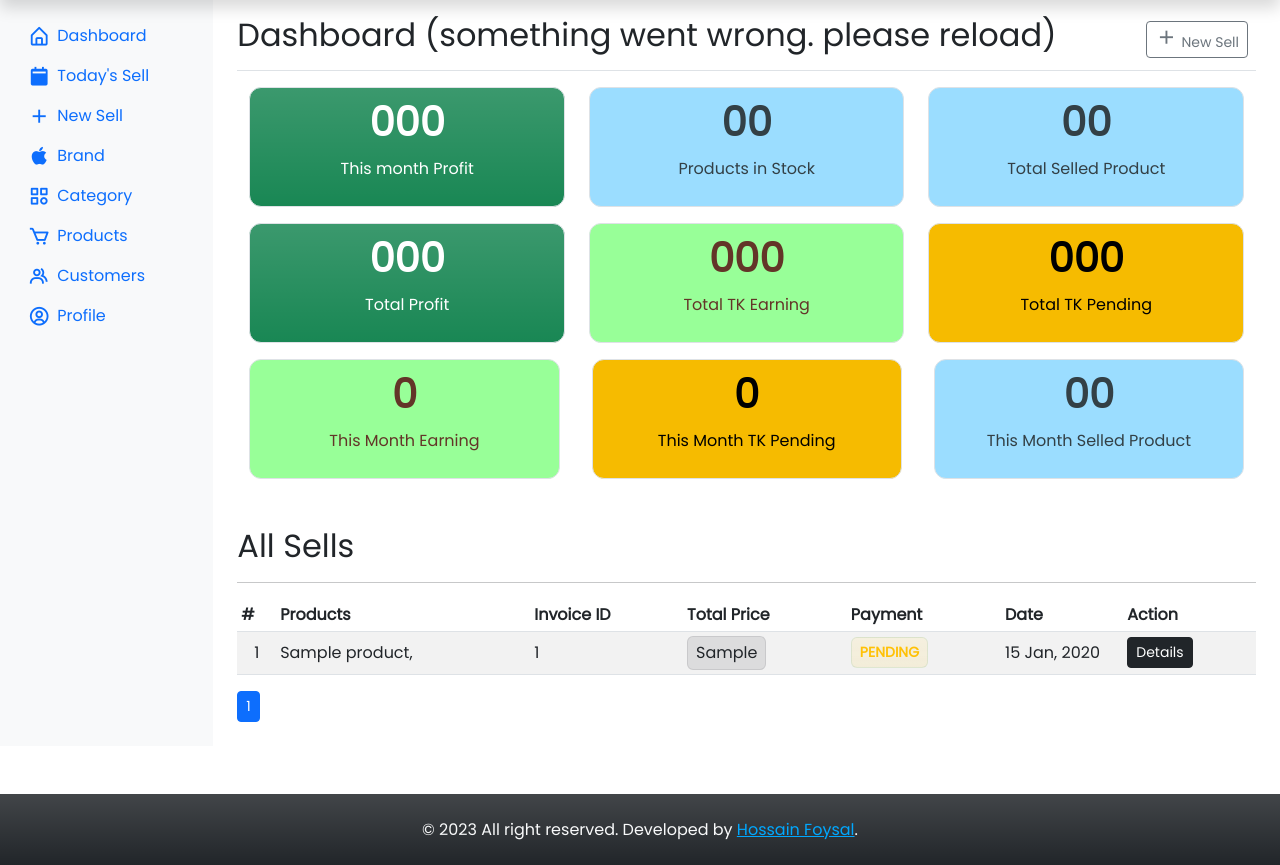
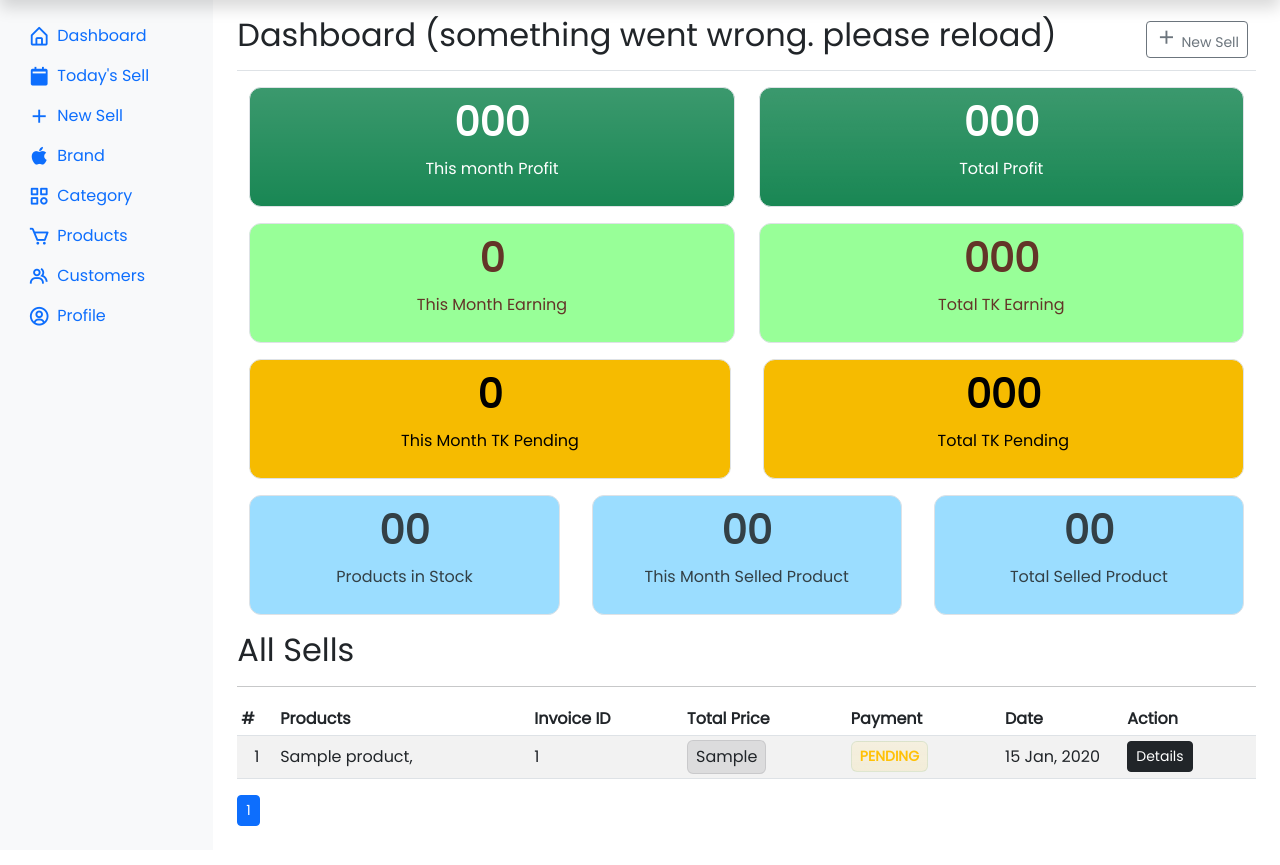
Before and after one commit to mr-teslaa/flaskyshop, a Flask app: page /dashboard/ in a window 1280 px wide. Shown: the part 40-905 px from the top of the page. Run offline with Flask 2, Linux system fonts and the light colour scheme; a user stored in the database is signed in; tables that the repository leaves empty hold one stand-in row (values such as "Sample post"); data that the repository does not hold is empty; some libraries are stand-ins or nearby versions.

Commit message:
fixes a lot issue, now it's a stable version

```diff
--- a/application/dashboard/views.py
+++ b/application/dashboard/views.py
@@ -728,8 +728,9 @@
     product = Products.query.get_or_404(product_id)
 
     form = EditProductForm()
-    form.product_brand.choices = [(brand.id, brand.name) for brand in Brands.query.all()]
-    form.product_category.choices = [(category.id, category.name) for category in Categories.query.all()]
+    form.product_brand.choices = [(product.brand_id, Brands.query.get(product.brand_id).name)] + [(brand.id, brand.name) for brand in Brands.query.filter(Brands.id != product.brand_id).all()]
+
+    form.product_category.choices = [(product.category_id, Categories.query.get(product.category_id).name)] + [(category.id, category.name) for category in Categories.query.filter(Categories.id != product.category_id).all()]
 
     if form.validate_on_submit():
         productname = form.product_name.data.strip()
--- a/application/static/js/newsell.js
+++ b/application/static/js/newsell.js
@@ -228,9 +228,6 @@
         // console.log(e.value);
         if (productname == e.innerText) {
             let getproductid = e.value;
-            // console.log(
-            //     `Product Name: "${productname}" and Product ID: "${e.value}"`
-            // );
 
             fetch(`${window.origin}/api/newsell/${getproductid}/price/get/`, {
                 method: "POST",
--- a/application/templates/dashboard/dashboard.html
+++ b/application/templates/dashboard/dashboard.html
@@ -46,7 +46,9 @@
 
 				<!-- ALL SELL CARD -->
 				<div class="row mb-3">
-					<div class="col-md-4">
+
+					<!-- PROFIT - THIS MONTH -->
+					<div class="col">
 						<div class="border summery__box bg-success bg-gradient text-white p-2">
 							<h3 id="currentmonthprofit" class="summery__box-title fs-1 fw-bolder">
 								000
@@ -55,7 +57,64 @@
 						</div>
 					</div>
 
-					<div class="col-md-4">
+					<!-- PROFIT - TOTAL -->
+					<div class="col">
+						<div class="border summery__box bg-success bg-gradient text-white p-2">
+							<h3 id="totalprofit" class="summery__box-title fs-1 fw-bolder">
+								000
+							</h3>
+							<p class="summery__subtitle">Total Profit</p>
+						</div>
+					</div>
+				</div>
+
+				<div class="row mb-3">
+					<!-- EARNING - THIS MONTH -->
+					<div class="col">
+						<div class="border summery__box bg__mintgreen p-2">
+							<h3 id='currentMonthEarning' class="summery__box-title fs-1 fw-bolder">
+								000
+							</h3>
+							<p class="summery__subtitle">This Month Earning</p>
+						</div>
+					</div>
+
+					<!-- EARNING - TOTAL -->
+					<div class="col">
+						<div class="border summery__box bg__mintgreen p-2">
+							<h3 id="totalearning" class="summery__box-title fs-1 fw-bolder">
+								000
+							</h3>
+							<p class="summery__subtitle">Total TK Earning</p>
+						</div>
+					</div>
+				</div>
+
+				<div class="row gap-2 mb-3">
+					<!-- PENDING - THIS MONTH -->
+					<div class="col">
+						<div class="border summery__box bg__goldenpoppy p-2">
+							<h3 id="currentMonthPending" class="summery__box-title fs-1 fw-bolder">
+								000
+							</h3>
+							<p class="summery__subtitle">This Month TK Pending</p>
+						</div>
+					</div>
+
+					<!-- PENDING - TOTAL -->
+					<div class="col">
+						<div class="border summery__box bg__goldenpoppy p-2">
+							<h3 id="totalpendingprice" class="summery__box-title fs-1 fw-bolder">
+								000
+							</h3>
+							<p class="summery__subtitle">Total TK Pending</p>
+						</div>
+					</div>
+				</div>
+
+				<div class="row gap-2 mb-3">
+					<!-- STOCK - TOTAL PRODUCT -->
+					<div class="col">
 						<div class="border summery__box bg__anakiwa p-2">
 							<h3 id="stock" class="summery__box-title fs-1 fw-bolder">
 								00
@@ -66,68 +125,7 @@
 						</div>
 					</div>
 
-					<div class="col-md-4">
-						<div class="border summery__box bg__anakiwa p-2">
-							<h3 id="totalsellproduct" class="summery__box-title fs-1 fw-bolder">
-								00
-							</h3>
-							<p class="summery__subtitle">
-								Total Selled Product
-							</p>
-						</div>
-					</div>
-
-				</div>
-
-				<div class="row mb-3">
-					<div class="col-md-4">
-						<div class="border summery__box bg-success bg-gradient text-white p-2">
-							<h3 id="totalprofit" class="summery__box-title fs-1 fw-bolder">
-								000
-							</h3>
-							<p class="summery__subtitle">Total Profit</p>
-						</div>
-					</div>
-
-					<div class="col-md-4">
-						<div class="border summery__box bg__mintgreen p-2">
-							<h3 id="totalearning" class="summery__box-title fs-1 fw-bolder">
-								000
-							</h3>
-							<p class="summery__subtitle">Total TK Earning</p>
-						</div>
-					</div>
-
-					<div class="col-md-4">
-						<div class="border summery__box bg__goldenpoppy p-2">
-							<h3 id="totalpendingprice" class="summery__box-title fs-1 fw-bolder">
-								000
-							</h3>
-							<p class="summery__subtitle">Total TK Pending</p>
-						</div>
-					</div>
-				</div>
-
-				<!-- CURRENT MONTH SELL CARD -->
-				<div class="row gap-2 mb-5">
-					<div class="col">
-						<div class="border summery__box bg__mintgreen p-2">
-							<h3 id='currentMonthEarning' class="summery__box-title fs-1 fw-bolder">
-								000
-							</h3>
-							<p class="summery__subtitle">This Month Earning</p>
-						</div>
-					</div>
-
-					<div class="col">
-						<div class="border summery__box bg__goldenpoppy p-2">
-							<h3 id="currentMonthPending" class="summery__box-title fs-1 fw-bolder">
-								000
-							</h3>
-							<p class="summery__subtitle">This Month TK Pending</p>
-						</div>
-					</div>
-
+					<!-- SELLED - THIS MONTH -->
 					<div class="col">
 						<div class="border summery__box bg__anakiwa p-2">
 							<h3 id="currentMonthSelledProduct" class="summery__box-title fs-1 fw-bolder">
@@ -135,6 +133,18 @@
 							</h3>
 							<p class="summery__subtitle">
 								This Month Selled Product
+							</p>
+						</div>
+					</div>
+
+					<!-- SELLED - TOTAL PRODUCT -->
+					<div class="col">
+						<div class="border summery__box bg__anakiwa p-2">
+							<h3 id="totalsellproduct" class="summery__box-title fs-1 fw-bolder">
+								00
+							</h3>
+							<p class="summery__subtitle">
+								Total Selled Product
 							</p>
 						</div>
 					</div>
@@ -285,7 +295,7 @@
 			response.json().then((data) => {
 				// ADDING COMMA TO TOTAL EARNING
 				stock.innerText = numberWithCommas(data.stock);
-				totalselleproduct.innerText = data.totalselledproduct;
+				totalselleproduct.innerText = numberWithCommas(data.totalselledproduct);
 				totalearning.innerText = numberWithCommas(data.selledtk);
 				totalprofit.innerText = numberWithCommas(data.totalprofit);
 				totalpendingprice.innerText = numberWithCommas(data.pendingtk);
@@ -334,7 +344,6 @@
 		fetch(`/dashboard/search-invoice?q=${searchValue}`)
 			.then(response => response.json())
 			.then(data => {
-				console.log(data)
 				// Get the tbody element
 				const tbody = document.querySelector("tbody")
 
--- a/application/templates/dashboard/sell.html
+++ b/application/templates/dashboard/sell.html
@@ -50,8 +50,8 @@
 				</div>
 				<div class="col-md-6">
 					<p>
-						<b>Date & Time: </b>
-						{{ sell.pub_date.strftime('%I:%M:%S %p, %d %b, %Y') }}
+						<b>Date: </b>
+						{{ sell.pub_date.strftime('%d %b, %Y') }}
 					</p>
 					<p>
 						<b>Billed by: </b>
```
Also changed, not shown: application/templates/dashboard/product_edit.html (+9 -6 lines).
